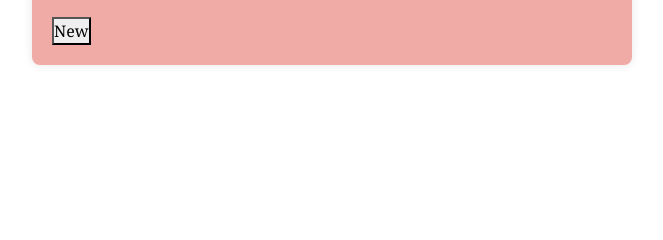
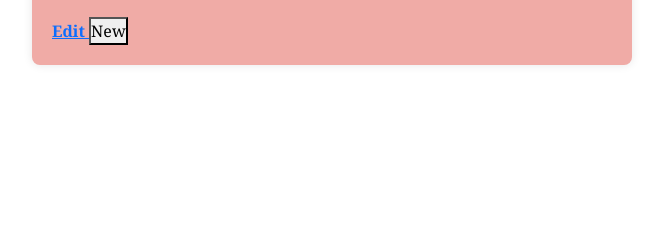
Before and after one commit to DarthDanAmesh/todo, a Django app: page /mzalendo/1/ in a window 1280 px wide. Shown: the part 505-745 px from the top of the page, without its empty margins (308-971 px from the left). Run offline with Django 3.2, Linux system fonts and the light colour scheme; data comes from the database, SQL or seed files in the repository.

Commit message:
editing posts template

```diff
--- a/home/templates/mzalendo/mzalendo_detail.html
+++ b/home/templates/mzalendo/mzalendo_detail.html
@@ -17,7 +17,7 @@
         <p><strong>Date Created:</strong> {{ mzalendo_post.date_created }}</p>
         <p><strong>Updated By:</strong> {{ mzalendo_post.updated_by }}</p>
         <p><strong>Approved:</strong> {{ mzalendo_post.approved }}</p>
-
+        <a href="{% url 'mzalendo:mzalendo_edit' mzalendo.pk %}"><b> Edit </b></a>
         <button>{% if id %} Edit {% else %} New {% endif %}</button>
     </div>
 {% endblock %}
--- a/home/templates/partials/edit.html
+++ b/home/templates/partials/edit.html
@@ -0,0 +1,3 @@
+<div>
+    <h1> Edit </h1>
+</div>
--- a/home/urls.py
+++ b/home/urls.py
@@ -1,7 +1,7 @@
 from django.urls import path
 from django.contrib.auth.views import LoginView, LogoutView
 
-from .views import IndexView, register, mzalendo_list_view, mzalendo_create_view, mzalendo_detail_cpy,MzalendoDetail, quick_edit
+from .views import IndexView, register, mzalendo_list_view, MzalendoEdit, mzalendo_create_view, mzalendo_detail_cpy,MzalendoDetail, quick_edit
 from . import views
 # this is a namespace which allows mzalendo:login and equivalent to {% url 'mzalendo:login' %} to work
 app_name = 'mzalendo'
@@ -22,6 +22,11 @@ urlpatterns = [
         name="quick-edit",
     ),
     path(
+        "mzalendo/<int:pk>/edit",
+        MzalendoEdit.as_view(),
+        name="mzalendo_edit",
+    ),
+    path(
         "mzalendo/<int:pk>/",
         views.delete_comment,
         name="delete-comment", #check models for the name
--- a/home/views.py
+++ b/home/views.py
@@ -3,7 +3,7 @@ from django.http import HttpResponse
 # Create your views here.
 from .models import Mzalendo
 from django.urls import reverse_lazy
-from django.views.generic import TemplateView, ListView, CreateView, DetailView
+from django.views.generic import TemplateView, ListView, CreateView, DetailView, UpdateView
 from .forms import CustomUserCreationForm
 from django.views.decorators.http import require_http_methods
 from django.shortcuts import get_object_or_404
@@ -75,11 +75,16 @@ class MzalendoDetail(DetailView):
     model = Mzalendo
     template_name = 'mzalendo/mzalendo_detail.html'
 
-
+# maybe not necessary because of the above DetailView
 def mzalendo_detail_cpy(request, pk):
     mzalendo = get_object_or_404(Mzalendo, pk=pk)
     render(request, 'mzalendo/mzalendo_detail.html', {'mzalendo': mzalendo})
 
+
+class MzalendoEdit(UpdateView):
+    model = Mzalendo
+    fields = ['life','cover','county','age']
+    template_name = 'partials/edit.html'
 
 def edit_post(request, id):
         mzalendo_post = get_object_or_404(Mzalendo, id=id)
```
